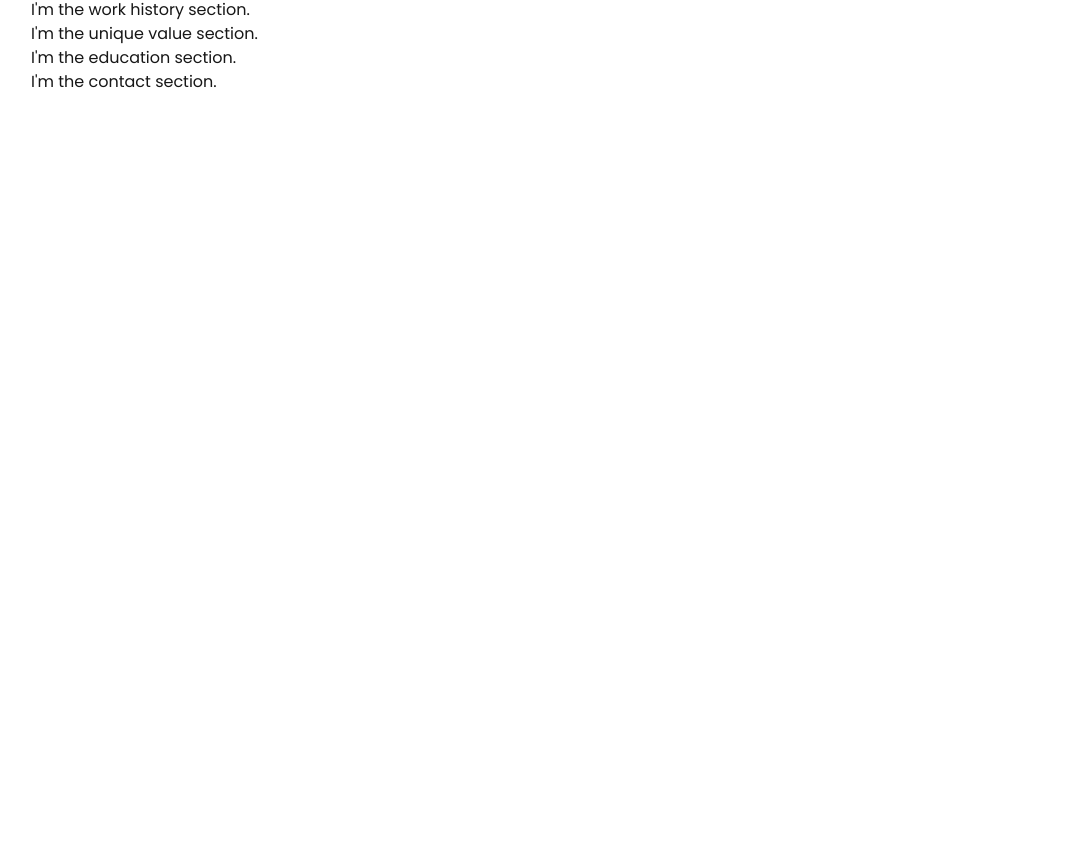
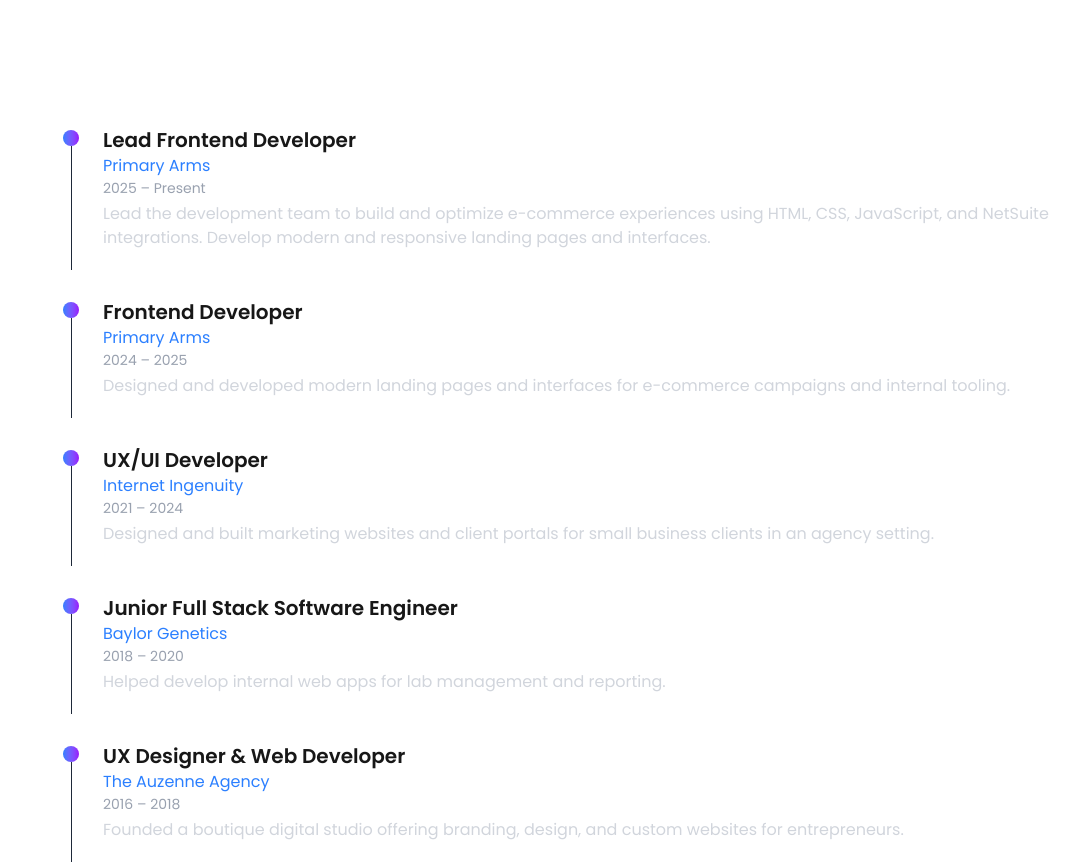
Before and after one commit to oauzenne/olivia-young-portfolio, a Next.js app: page / in a window 1280 px wide. Shown: the part 1734-2598 px from the top of the page, without its empty margins (89-1168 px from the left). Before the commit the page ends 1828 px from the top, so only its background shows below. Built offline with nearby package versions, Linux system fonts and the light colour scheme.

Commit message:
work history complete - up next: unique value cards

```diff
--- a/src/components/sections/WorkHistory.tsx
+++ b/src/components/sections/WorkHistory.tsx
@@ -1,9 +1,60 @@
 export default function WorkHistory() {
+  const roles = [
+    {
+      title: "Lead Frontend Developer",
+      company: "Primary Arms",
+      date: "2025 – Present",
+      description:
+        "Lead the development team to build and optimize e-commerce experiences using HTML, CSS, JavaScript, and NetSuite integrations. Develop modern and responsive landing pages and interfaces.",
+      tech: ["Figma", "Agile","HTML", "CSS", "JavaScript"]
+    },
+    {
+      title: "Frontend Developer",
+      company: "Primary Arms",
+      date: "2024 – 2025",
+      description:
+        "Designed and developed modern landing pages and interfaces for e-commerce campaigns and internal tooling.",
+      tech: ["HTML", "CSS", "JavaScript", "Netsuite"],
+    },
+    {
+      title: "UX/UI Developer",
+      company: "Internet Ingenuity",
+      date: "2021 – 2024",
+      description:
+        "Designed and built marketing websites and client portals for small business clients in an agency setting.",
+      tech: ["WordPress", "JavaScript", "jQuery", "Tailwind"],
+    },
+    {
+      title: "Junior Full Stack Software Engineer",
+      company: "Baylor Genetics",
+      date: "2018 – 2020",
+      description:
+        "Helped develop internal web apps for lab management and reporting.",
+      tech: ["React", "C#", "MySQL", "Delphi"],
+    },
+    {
+      title: "UX Designer & Web Developer",
+      company: "The Auzenne Agency",
+      date: "2016 – 2018",
+      description:
+        "Founded a boutique digital studio offering branding, design, and custom websites for entrepreneurs.",
+      tech: ["Wix", "HTML/CSS"],
+    },
+  ];
+
   return (
-    <section id="work-history">
-      <div>
-        I'm the work history section.
-      </div>
+    <section id="work-history" className="p-10 bg-slate-gray-600">
+      <h1 className="text-white text-5xl font-bold mb-10">Experience</h1>
+      {roles.map((role, i) => (
+        <div key={i} className="relative pl-8 mb-12">
+          <span className="absolute -left-2 top-1 w-4 h-4 bg-gradient-to-r from-blue-500 to-purple-600 rounded-full z-10"></span>
+          <div className="absolute left-0 top-5 w-px h-full bg-gray-800"></div>
+          <h3 className="text-xl font-semibold">{role.title}</h3>
+          <p className="text-blue-500 font-medium">{role.company}</p>
+          <p className="text-sm text-gray-400 mb-1">{role.date}</p>
+          <p className="text-gray-300">{role.description}</p>
+        </div>
+      ))}
     </section>
   );
 }
```
